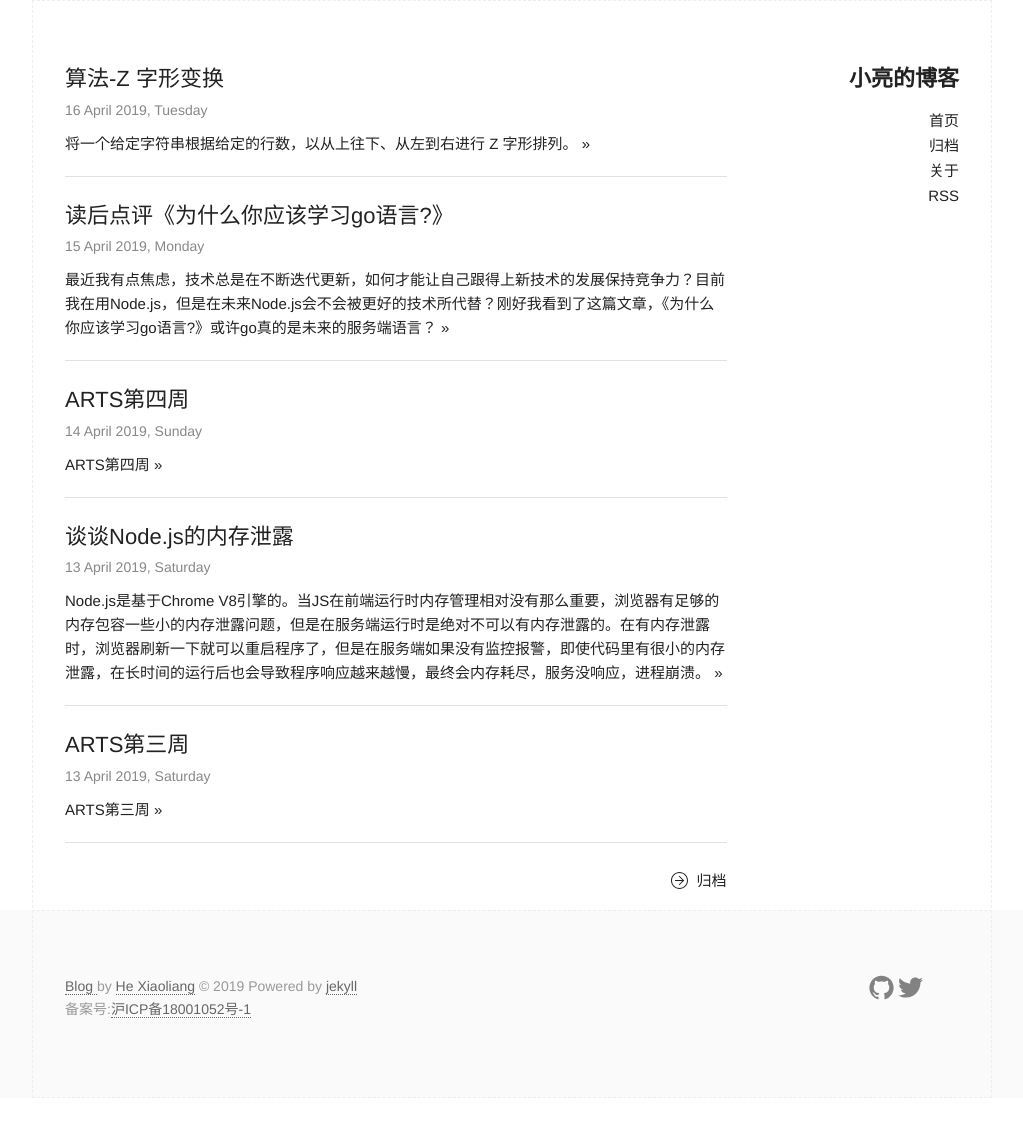
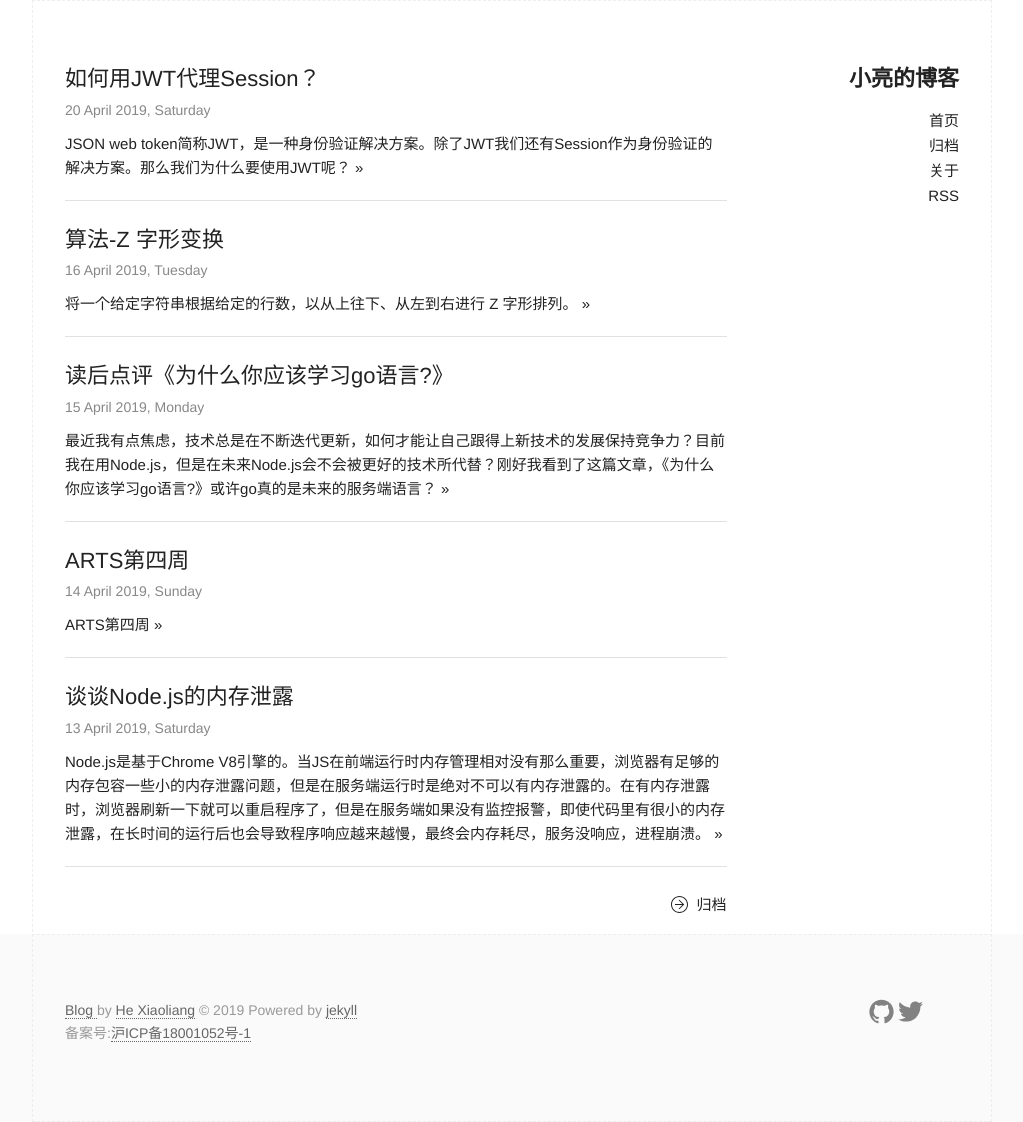
Before and after one commit to Snoopyjoy/blog, a Jekyll site: the page built from index.html, in a window 1280 px wide. Shown: the whole page, without its empty margins (128-1151 px from the left). Built offline with Jekyll 4.4.1, drawn with Linux system fonts in a browser that asks for light colours; comment, search, counter and statistics services are not loaded; before the commit the page ends 1098 px from its top, so only the background shows below that; some of the changed lines change nothing that is shown.

Commit message:
jwt practice

````diff
--- a/_posts/2019-04-14-arts-3.md
+++ b/_posts/2019-04-14-arts-3.md
@@ -18,4 +18,4 @@ keywords: ARTS
 前些日子我的项目就遇到了线上内存泄漏，请求响应过慢的问题。最后接入了阿里云的Node.js性能分析平台，定位并解决了问题。使用Node.js的同学可以尝试一下。[Node.js性能平台](https://help.aliyun.com/product/60298.html)
 
 #### Share
-[谈谈Node.js的内存泄露](/share/2019/04/13/share-nodejs-memory.html)
+[如何用JWT代理Session？](/share/2019/04/20/share-jwt-practice.html)
--- /dev/null
+++ b/_posts/2019-04-20-share-jwt-practice.md
@@ -0,0 +1,49 @@
+---
+layout: post
+title: 如何用JWT代理Session？
+category: Share
+description: JSON web token简称JWT，是一种身份验证解决方案。除了JWT我们还有Session作为身份验证的解决方案。那么我们为什么要使用JWT呢？
+keywords: JWT,json web token
+---
+## 为什么使用JWT
+JSON web token简称JWT，是一种身份验证解决方案。除了JWT我们还有Session作为身份验证的解决方案。那么我们为什么要使用JWT呢？
+
+首先Session方案和JWT的数据管理方式不同，Session采用集中管理的方式来保存会话信息，客户端保存的是一个SessionId，而JWT采用的加密签名的方式，用户信息保存在客户端。
+
+在单服务器应用应用中，两种方式差别不大，使用JWT的意义只在于用时间换空间，Session数据是保存在内存或者持久化保存在数据库中，客户端是通过SessionId来获取用户会话信息，而JWT的数据就在Token字符串中，需要通过服务端解码验证来获取用户信息。那么在单服务器应用中应用JWT可以通过消耗更多CPU资源的方式换取内存空间或者数据库资源消耗。使用两种方案的判断就在于CPU资源是服务器承载能力的瓶颈还是内存或者数据库是性能瓶颈。
+
+在服务器集群应用场景中，Session方案就必须采用一个数据库来管理Session信息了，一般会采用Redis、MemCache之类的高性能缓存服务器来保存。JWT的使用方式则不需要任何调整。在Session方案中一旦保存Session数据的服务器出现故障那么整个需要验证身份的服务就不可用了。随着用户增多，需要增加集群中的服务器时必须要考虑到Session数据库的性能瓶颈。而JWT方案就单纯用户身份验证这一方面则无需考虑更多，想增加多少就增加多少服务器。
+
+现在有这么一个应用场景，有许多第三方站点希望接入站点A，通过站点A授权登录后在其他站点就不需要登录了，直接使用站点A的用户信息。这时候如果使用Session就需要站点A提供用户验证服务，并且在通过验证后各个站点都需要维护自己的一套用户验证系统。那么如果使用JWT，只需要站点A在加密JWT信息时采用非对称加密的方式，使用私钥加密信息，将公钥提供给其他站点用来解密。
+
+## 怎么使用JWT
+通过以上几个场景的例子，我们有足够的理由使用JWT了吧。那么怎么来应用JWT呢？首先我们来看看JWT的组成。
+1. JWT头
+头部是一个描述数据的对象，有加密算法和类型两个字段，结构为：
+```code
+{
+    "alg": "HS256",
+    "type": "JWT"
+}
+```
+2. JWT的payload
+也就是JWT的主体内容。JWT规范提供了7个默认字段 ss：发行人, exp：到期时间(Unix时间戳), sub：主题, aud：用户, nbf：在此之前不可用(Unix时间戳), iat：发布时间(Unix时间戳), jti：JWT ID用于标识该JWT。除了这7个字段还可以加入任何自定义的字段。不过数据了应当尽量精简以减小JWT的长度，而且这个内容仅仅是经过Base64 URL算法转换过，因此不可以把需要保密的信息加入进去。
+3. JWT的签名
+是对以上两部分通过私钥经过加密算法后得出的签名哈希字符串。
+
+JWT的三个部分是通过”.“字符连接起来的。
+当用户把登录用户名密码传给服务端后，服务端生成JWT数据，这个Token数据可以在服务端设置到cookie中，或者加到response header中，或者消息体中。客户端在获取到token后保存在本地。客户端在发送请求时，可以通过cookie传递JWT，或者在请求的Header中将Token加入authorization字段，或者加到POST请求的请求消息体中。
+
+## 关于安全
+关于加密安全，JWT的加密算法是可以自定义的，一帮情况下只要秘钥强度足够是很难被破解的。但是JWT的加密算法是可以设置为none的。这时候如果一个伪造的Token，它的加密算法是none，服务端也是可以通过验证的。所以服务端在解密时一定要限制JWT头部中所允许的加密算法。
+
+JWT是一个凭证，它几乎不能被破解，但是它可以被盗用。所以传递Token的方式越安全越好，这里推荐服务端返回Token放到respose header中，客户端发送请求带的token放到request header中，客户端保存token根据业务场景来，如果可以就放在代码内存中，要么就是用http-only为true的cookie来传递。存在localStorage、sessionStorage或者存到http-only为false的cookie中要么就需要客户端有一套防XSS方案。最重要的是使用https！
+
+Session存储在服务端，服务端有足够的权限来控制Session。那么JWT是发给客户端的凭证，如何作废一个Token就是一个问题了。有人说把Token保存在Redis服务中，然后操作Redis数据来控制Token是否有效。这样实际上是实现了一套Session-JWT。这样其实使JWT失去了存在的意义。那么我们该怎么做呢？
+
+首先在对于安全性要求较高的服务中，我们的JWT过期时间一定要设置的够短，在Token快过期时可以通过请求用仍未失效的Token请求一个新的Token凭证或者重新登录。这样即使一个Token被盗，在这个Token过期后没用了。
+
+关于如何作废一个未过期的Token，我的做法是在Redis中保存一个时间戳，这个时间戳之前颁发的Token全部作废，而且这个时间戳可以设置一个过期时间，最长为Token的有效时间。这个方案虽然用到了Redis，但是相对于Session，这个方案消耗的资源是很小的，它只是保存了一个有生命周期有限的的时间戳。
+
+参考:
+[https://baijiahao.baidu.com/s?id=1608021814182894637&wfr=spider&for=pc](https://baijiahao.baidu.com/s?id=1608021814182894637&wfr=spider&for=pc)
````
